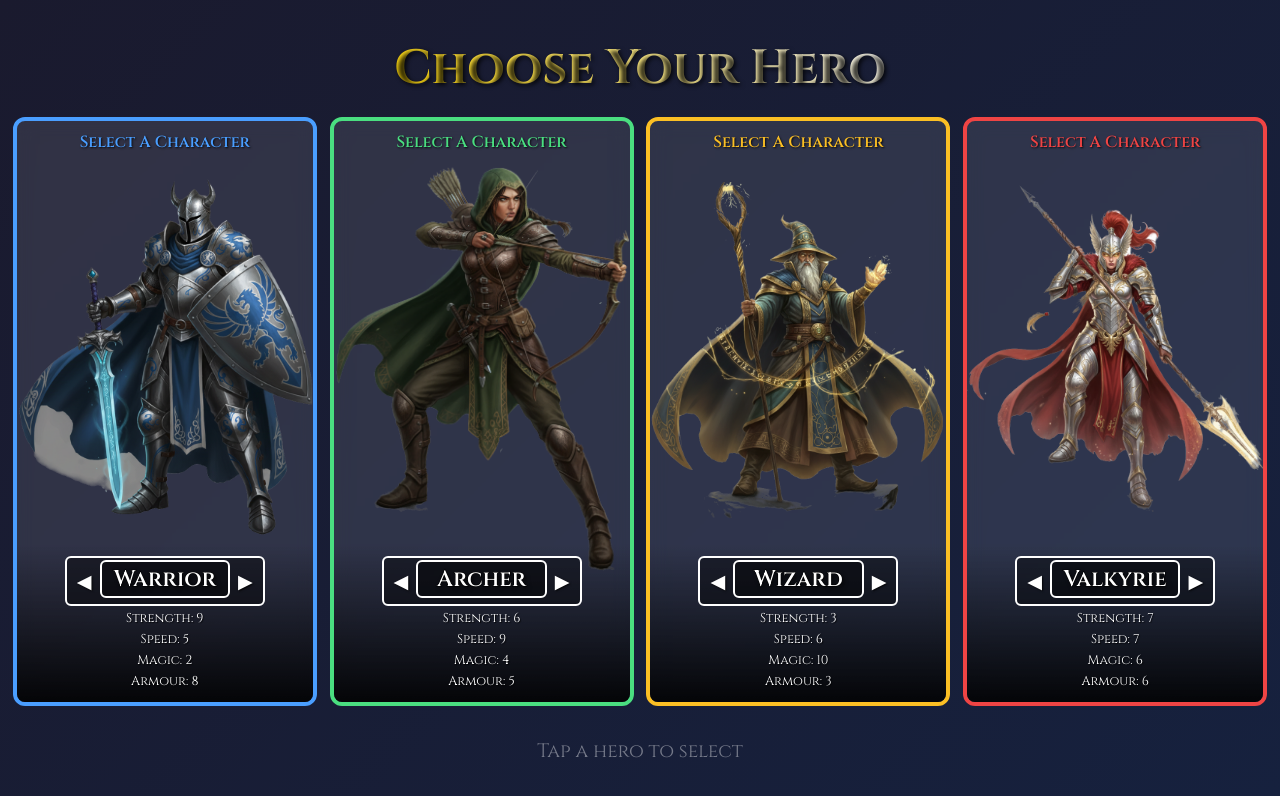
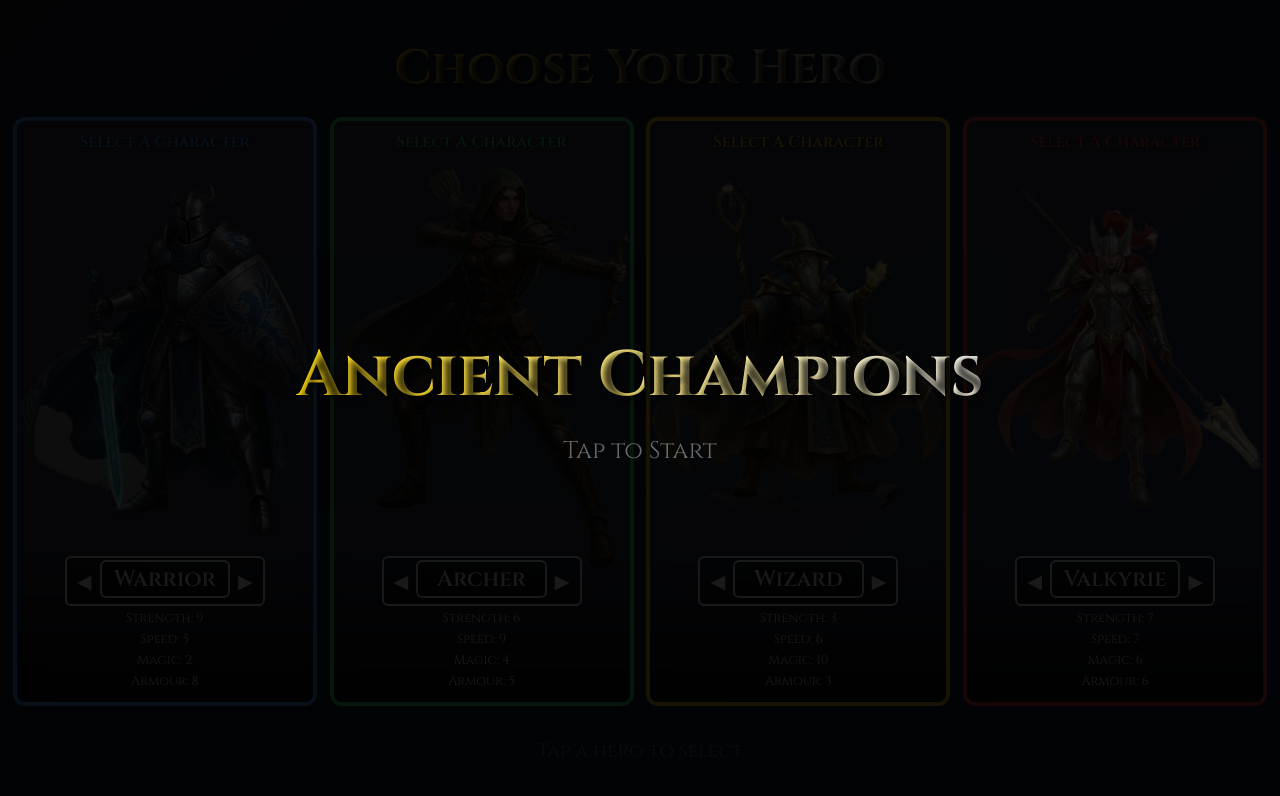
Before and after one commit to websimapi/websim-champions, a plain HTML site: page index.html in a window 1280 px wide. Drawn offline with Linux system fonts and the light colour scheme; no server answers.

Commit message:
v27: Add a Start Overlay that when pressed begins the experience (This way we have a first click for the audio music and such)

```diff
--- a/index.html
+++ b/index.html
@@ -102,6 +102,13 @@
         </div>
     </div>
 
+    <div id="start-overlay">
+        <div class="start-content">
+            <h2 class="start-title">Ancient Champions</h2>
+            <p class="start-prompt">Tap to Start</p>
+        </div>
+    </div>
+
     <script src="main.js"></script>
 <script defer src="https://static.cloudflareinsights.com/beacon.min.js/v8c78df7c7c0f484497ecbca7046644da1771523124516" integrity="sha512-8DS7rgIrAmghBFwoOTujcf6D9rXvH8xm8JQ1Ja01h9QX8EzXldiszufYa4IFfKdLUKTTrnSFXLDkUEOTrZQ8Qg==" data-cf-beacon='{"version":"2024.11.0","token":"4c6229722a6346bc8eb5cb0e5eae5d41","server_timing":{"name":{"cfCacheStatus":true,"cfEdge":true,"cfExtPri":true,"cfL4":true,"cfOrigin":true,"cfSpeedBrain":true},"location_startswith":null}}' crossorigin="anonymous"></script>
 </body>
--- a/main.js
+++ b/main.js
@@ -264,21 +264,44 @@ function initializeCharacterSelection() {
     });
 }
 
-// Initialize when DOM is loaded
-document.addEventListener('DOMContentLoaded', async () => {
-    forceLandscape();
-    initializeCharacterSelection();
+// Set up the start overlay
+function initializeStartOverlay() {
+    const startOverlay = document.getElementById('start-overlay');
+
+    startOverlay.addEventListener('click', async () => {
+        startOverlay.classList.add('hidden');
 
         try {
+            if (!audioContext) {
                 audioContext = new (window.AudioContext || window.webkitAudioContext)();
-        // Preload sounds
+            }
+
+            // Resume context if it was suspended
+            if (audioContext.state === 'suspended') {
+                await audioContext.resume();
+            }
+
+            // Preload sounds now that we have user interaction
+            if (!stoneShiftBuffer) {
                  stoneShiftBuffer = await loadSound('stone_shift.mp3');
+            }
+            if (!backgroundMusicBuffer) {
                 backgroundMusicBuffer = await loadSound('/Ancient_Champions.ogg');
+            }
 
-        // Attempt to start music right away if autoplay is allowed
+            // Start background music
             playBackgroundMusic();
 
         } catch (e) {
-        console.error("Web Audio API is not supported in this browser or the sound failed to load.", e);
+            console.error("Web Audio API is not supported or failed to initialize.", e);
         }
+
+    }, { once: true }); // The event listener will only run once
+}
+
+// Initialize when DOM is loaded
+document.addEventListener('DOMContentLoaded', () => {
+    forceLandscape();
+    initializeCharacterSelection();
+    initializeStartOverlay();
 });
--- a/styles.css
+++ b/styles.css
@@ -340,6 +340,48 @@ body {
     50% { opacity: 0.4; }
 }
 
+#start-overlay {
+    position: fixed;
+    top: 0;
+    left: 0;
+    width: 100%;
+    height: 100%;
+    background: rgba(0, 0, 0, 0.9);
+    display: flex;
+    justify-content: center;
+    align-items: center;
+    z-index: 100;
+    cursor: pointer;
+    transition: opacity 0.5s ease-out;
+}
+
+#start-overlay.hidden {
+    opacity: 0;
+    pointer-events: none;
+}
+
+.start-content {
+    text-align: center;
+    color: white;
+}
+
+.start-title {
+    font-size: 4rem;
+    font-weight: 700;
+    text-shadow: 3px 3px 6px rgba(0, 0, 0, 0.8);
+    background: linear-gradient(45deg, #ffd700, #ffffff);
+    -webkit-background-clip: text;
+    -webkit-text-fill-color: transparent;
+    background-clip: text;
+    margin-bottom: 1rem;
+}
+
+.start-prompt {
+    font-size: 1.5rem;
+    opacity: 0.8;
+    animation: pulse 2s infinite;
+}
+
 /* Mobile landscape optimizations */
 @media (max-width: 900px) {
     .character-selection {
```
Lines whose indentation alone changed are shown as unchanged.
